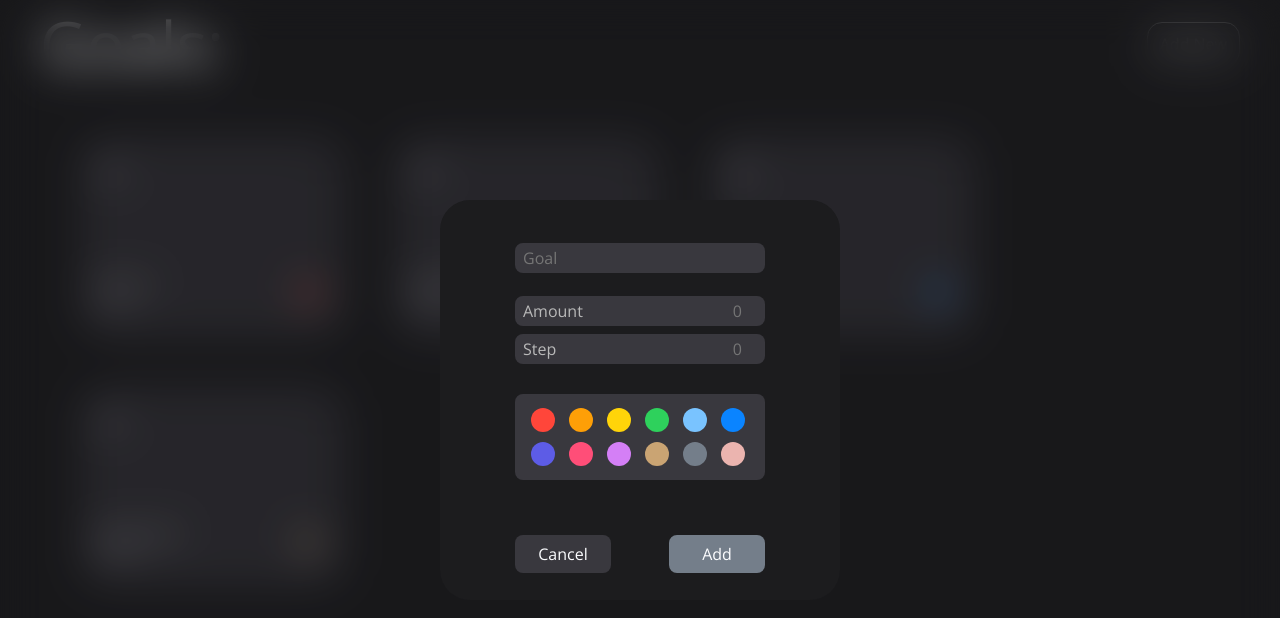
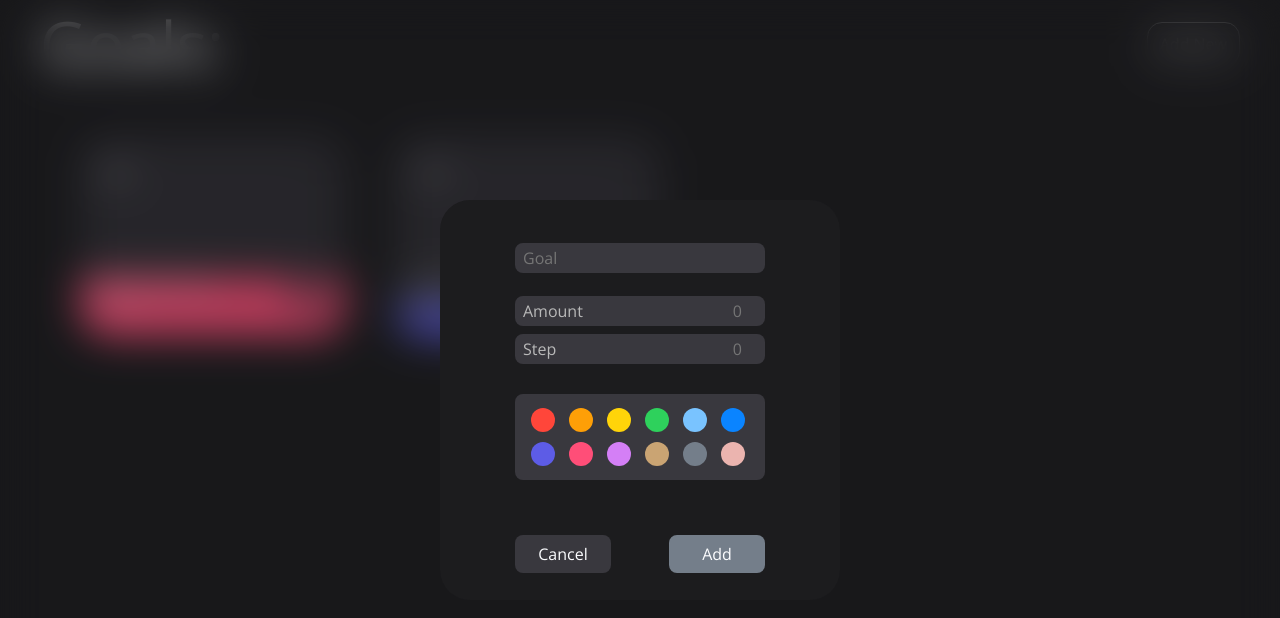
Before and after one commit to solvld/progress-counter, a React (Create React App) app: page / in a window 1280 px wide. Both pictures are taken after a click on the button "Add New". Shown: the top 618 px of the page. Built offline with nearby package versions, Linux system fonts and the light colour scheme.

Commit message:
action for adding new goal

```diff
--- a/src/App.js
+++ b/src/App.js
@@ -1,56 +1,31 @@
-import React, { useState } from 'react';
+import React, { useEffect, useState } from 'react';
 import NavBar from './Components/NavBar/NavBar';
 
 import './App.scss';
 import GoalTable from './Components/GoalTable/GoalTable';
 import Popup from './Components/Popup/Popup';
 
-const goalsEx = [
-	{
-		id: 0,
-		text: 'First 10',
-		amount: 10,
-		step: 1,
-		color: '$red',
-    count: 0
-	},
-	{
-		id: 1,
-		text: 'Second 44',
-		amount: 44,
-		step: 3,
-		color: '$green',
-    count: 0
-	},
-	{
-		id: 2,
-		text: 'Third 20',
-		amount: 20,
-		step: 5,
-		color: '$blue',
-    count: 0
-	},
-	{
-		id: 3,
-		text: 'Fourth 100',
-		amount: 100,
-		step: 10,
-		color: '$goldenYellow',
-    count: 0
-	}
-]
-
 function App() {
   const [popupActive, setPopupActive] = useState(false);
-  const [goals, setGoals] = useState(goalsEx)
+  const [goals, setGoals] = useState([
+    {id: 0, goal: 'Reed 100 books', amount: 100, step: 10, count: 30, color: '#FF4E78' },
+    {id: 2, goal: 'Reed 100 books', amount: 24, step: 6, count: 4, color: "#5D5CE6" }
+  ]);
+
+
 
   return (
-    <div className="App">
-      <NavBar addNew={popupActive} setAddNew={setPopupActive}/>
-      <GoalTable allGoals={goals}/>
-      <Popup active={popupActive} setActive={setPopupActive} setGoals={setGoals}/>
-    </div>
-  );
+		<div className='App'>
+			<NavBar addNew={popupActive} setAddNew={setPopupActive} />
+			<GoalTable allGoals={goals} />
+			<Popup
+				active={popupActive}
+				setActive={setPopupActive}
+				goals={goals}
+				setGoals={setGoals}
+			/>
+		</div>
+	)
 }
 
 export default App;
--- a/src/Components/Goal/Goal.jsx
+++ b/src/Components/Goal/Goal.jsx
@@ -4,11 +4,11 @@ import "./_goal.scss"
 
 function Goal(props) {
   const [active, setActive] = useState(false);
-  const [progress, setProgress] = useState(0);
+  const [count, setCount] = useState(props.count);
 
   const showMenu = () => setActive((prev) => !prev); //useEffect for close each one if click target on other element
 
-  let percents = Math.floor((progress / props.amount) * 100);
+  let percents = Math.floor((count / props.amount) * 100);
 
 	return (
 		<div className='Goal'>
@@ -95,14 +95,14 @@ function Goal(props) {
 				</div>
 				<div className='bottom-content'>
 					<div className='bottom-left'>
-						<p className='description'>{props.text}</p>
+						<p className='description'>{props.goal}</p>
 						<p className='progress'>
-							{progress} / {props.amount}
+							{count} / {props.amount}
 						</p>
 					</div>
 					<button
 						className='button-plus'
-						onClick={() => setProgress(prev => prev + props.step)}
+						onClick={() => setCount(prev => prev + props.step)}
 						style={{ stroke: props.color }}
 					>
 						<svg
--- a/src/Components/GoalTable/GoalTable.jsx
+++ b/src/Components/GoalTable/GoalTable.jsx
@@ -1,6 +1,5 @@
 import React from 'react'
 import Goal from '../Goal/Goal';
-import { colors } from "../../colors"
 
 import "./_goalTable.scss"
 
@@ -8,14 +7,14 @@ function GoalTable({ allGoals }) {
 
   return (
 		<div className='GoalTable'>
-			{allGoals.map(({id, text, amount, step, color, count}) => (
+			{allGoals.map(({id, goal, amount, step, color, count}) => (
 				<Goal
-					text={text}
-					color={colors[color]}
+          key={id}
+					goal={goal}
 					amount={amount}
 					step={step}
-          key={id}
           count={count}
+					color={color}
 				/>
 			))}
 		</div>
--- a/src/Components/Popup/Popup.jsx
+++ b/src/Components/Popup/Popup.jsx
@@ -5,32 +5,45 @@ import "./_popup.scss"
 
 const colorNames = Object.keys(colors);
 
-function Popup({active, setActive}) {
+function Popup({active, setActive, goals, setGoals}) {
   const [color, setColor] = useState(colors.$grey);
+  const [goal, setGoal] = useState('');
+  const [amount, setAmount] = useState(0);
+  const [step, setStep] = useState(1);
+
 
   const goalStyle = { backgroundColor: color };
+  const clickHandler = () => setActive(false)
+  const submitForm = (e) => {
+    e.preventDefault();
 
-  const clickHandler = () => setActive(false)
+    const formData = {goal, amount: Number(amount), step: Number(step), count: 0, color }
+
+    setGoals([...goals, formData])
+
+    clickHandler()
+  }
 
   return (
 		<div className={active ? 'Popup active' : 'Popup'}>
-			<div className='PopupBox'>
-				<input type='text' placeholder='Goal' />
+			<form onSubmit={submitForm} className='PopupBox'>
+				<input onChange={(e) => {setGoal(e.target.value)}} type='text' name='goal' placeholder='Goal' autoComplete="off" />
 
 				<ul>
 					<li>
 						<label htmlFor='amount'>Amount</label>
-						<input type='number' name='amount' min='1' placeholder='0' />
+						<input onChange={(e) => {setAmount(e.target.value)}} type='number' name='amount' min='1' placeholder='0' />
 					</li>
 					<li>
 						<label htmlFor='step'>Step</label>
-						<input type='number' name='step' min='1' placeholder='0' />
+						<input onChange={(e) => {setStep(e.target.value)}} type='number' name='step' min='1' placeholder='0' />
 					</li>
 				</ul>
 
 				<div className='PickerTable'>
 					{colorNames.map((colorName, index) => (
 						<button
+              type='button'
 							className='Picker'
 							onClick={() => setColor(colors[colorName])}
 							key={colorName}
@@ -42,11 +55,11 @@ function Popup({active, setActive}) {
 				</div>
 
 				<div className='bottom'>
-					<button onClick={clickHandler}>Cancel</button>
+					<button type="button" onClick={clickHandler}>Cancel</button>
 					<button type="submit"
-          onClick={clickHandler} style={goalStyle}>Add</button>
+          onClick={submitForm} style={goalStyle}>Add</button>
 				</div>
-			</div>
+			</form>
 		</div>
 	)
 }
```
Also changed, not shown: 1 other file (tests, documents, lock files or other folders).
